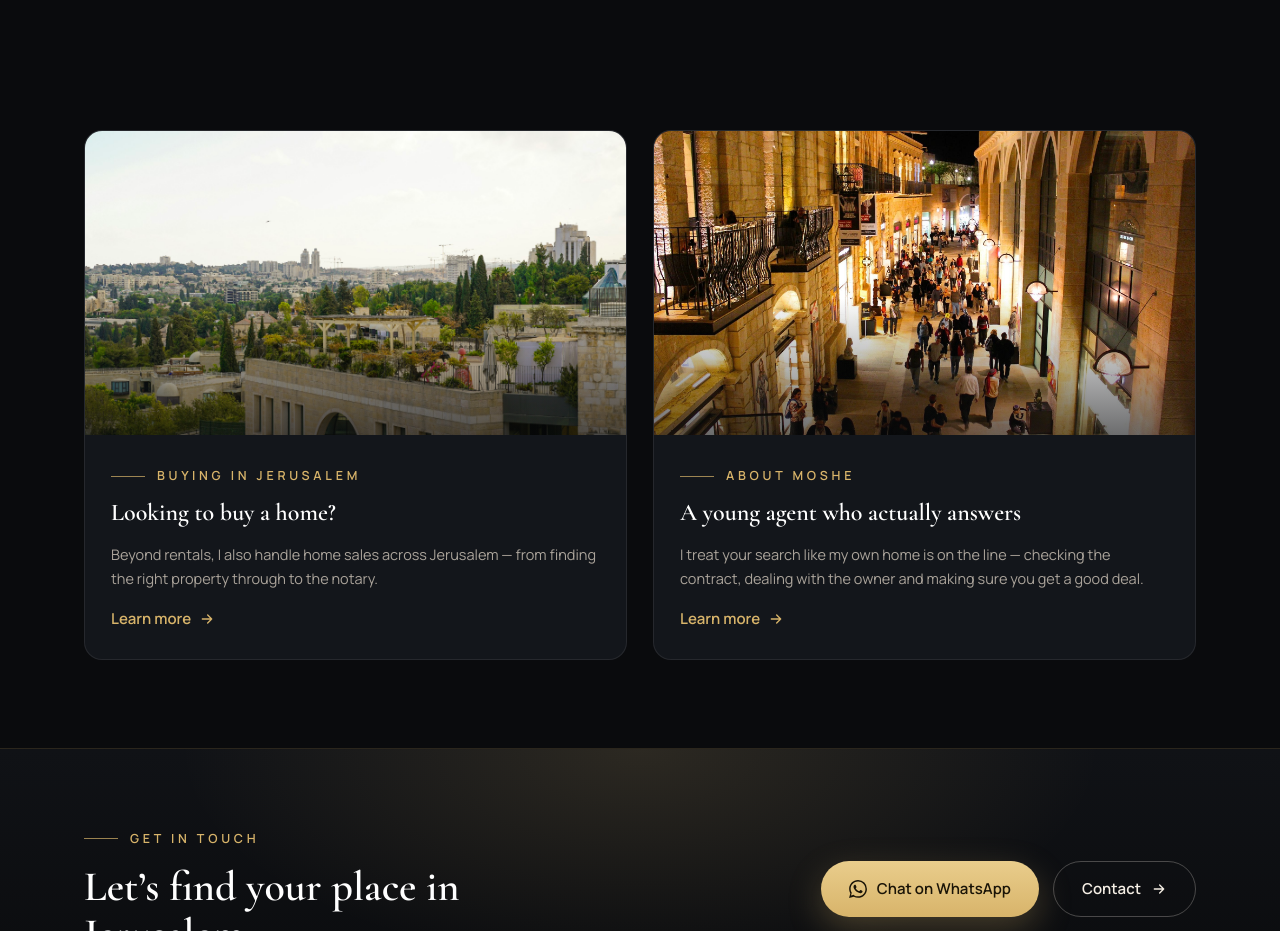
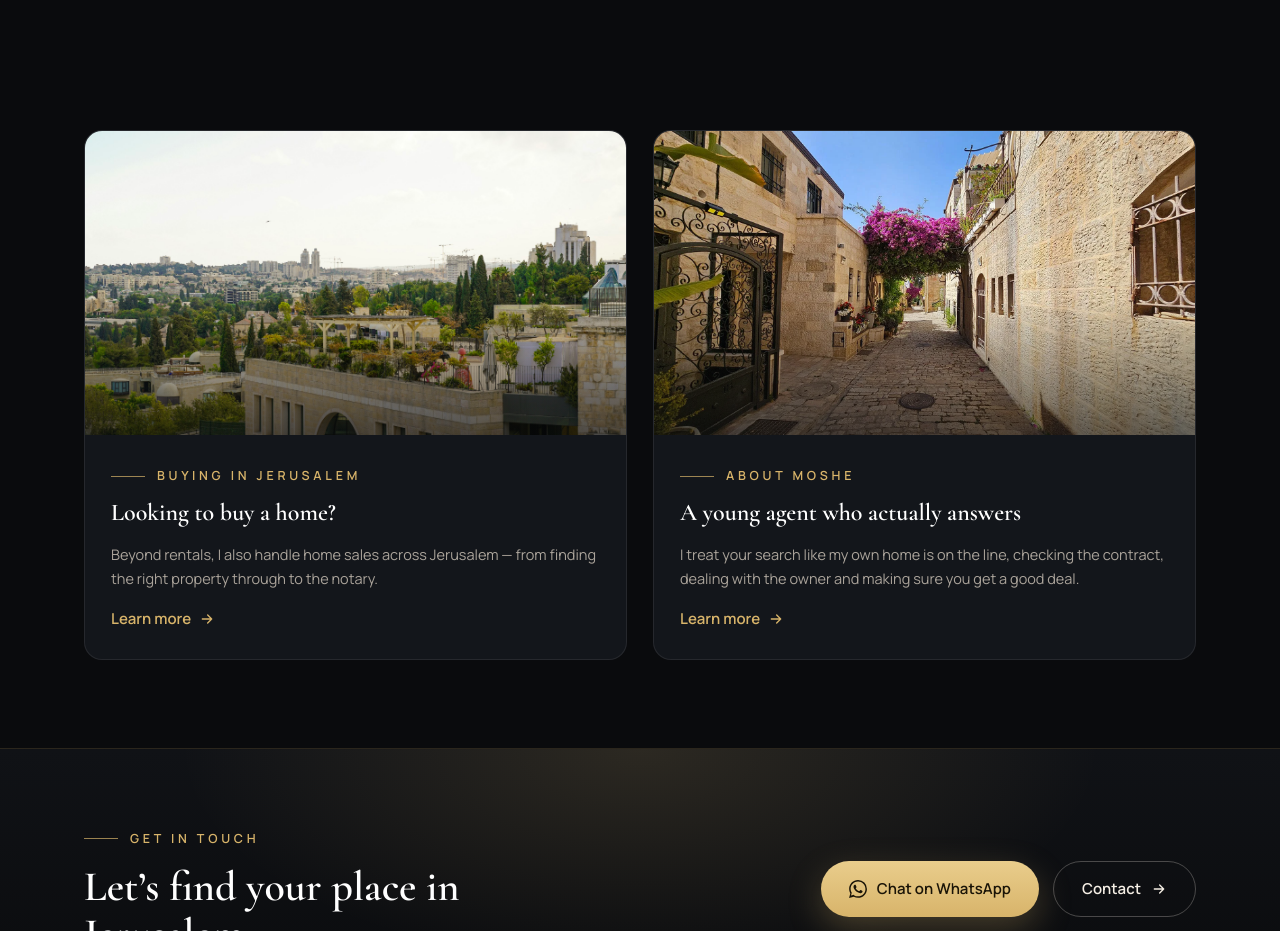
Before and after one commit to ifergantech-lgtm/moshebenzadon, a React (Vite) app: page / in a window 1280 px wide. Shown: the part 2060-2991 px from the top of the page. Built offline with nearby package versions, Linux system fonts and the light colour scheme; no server answers; the database is empty; a web font is replaced by a local one.

Commit message:
About Moshe: new Yemin Moshe lane image on the home card; remove em dashes from the bio + about-card copy (EN/HE/ES)

```diff
--- a/src/components/HomeExplore.jsx
+++ b/src/components/HomeExplore.jsx
@@ -6,7 +6,7 @@ export default function HomeExplore() {
   const { t } = useI18n()
   const cards = [
     { to: '/sales', img: '/images/jerusalem-skyline.jpg', eyebrow: t('sales.eyebrow'), title: t('sales.title'), text: t('home.salesText') },
-    { to: '/about', img: '/images/jerusalem-mamilla.jpg', eyebrow: t('about.eyebrow'), title: t('home.aboutTitle'), text: t('home.aboutText') },
+    { to: '/about', img: '/images/YeminMosheTownhouse-2.webp', eyebrow: t('about.eyebrow'), title: t('home.aboutTitle'), text: t('home.aboutText') },
   ]
   return (
     <section className="section explore">
--- a/src/content.jsx
+++ b/src/content.jsx
@@ -12,9 +12,9 @@ const FALLBACK = {
     priceMin: 6000,
     priceMax: 25000,
     about: {
-      en: `Quick story: I was born in Venezuela and made aliyah as a teenager — and I pretty much fell for Jerusalem on day one.\nI caught the real-estate bug young, and now it's what I do full-time. I'll treat your apartment hunt like I'm finding a home for a friend (by the end, you usually are one) — straight answers, fast replies, and someone who actually knows the city block by block: which buildings get the good light, which streets stay quiet on Shabbat.\nRenting or buying, in English, Hebrew or Spanish — just message me and let's find your place.`,
-      he: `סיפור קצר: נולדתי בוונצואלה ועליתי לארץ כנער — והתאהבתי בירושלים פחות או יותר מהיום הראשון.\nאת החיידק של הנדל"ן תפסתי צעיר, והיום זו העבודה שלי במשרה מלאה. אני מתייחס לחיפוש הדירה שלכם כאילו אני מוצא בית לחבר (ובסוף, בדרך כלל, אתם באמת נהיים חברים) — תשובות ישירות, מענה מהיר, ומישהו שבאמת מכיר את העיר בניין-בניין: איזה בניין מקבל אור טוב ואיזה רחוב נשאר שקט בשבת.\nלהשכרה או לקנייה, באנגלית, עברית או ספרדית — פשוט שלחו לי הודעה ונמצא את המקום שלכם.`,
-      es: `Una historia rápida: nací en Venezuela e hice aliá siendo adolescente — y me enamoré de Jerusalén casi desde el primer día.\nMe picó el gusanillo del inmobiliario muy joven, y hoy me dedico a esto a tiempo completo. Vivo tu búsqueda de piso como si buscara casa para un amigo (y al final, normalmente lo eres) — respuestas claras, contestación rápida y alguien que conoce la ciudad calle por calle: qué edificios tienen mejor luz y qué calles quedan tranquilas en Shabat.\nAlquilar o comprar, en inglés, hebreo o español — escríbeme y encontremos tu lugar.`,
+      en: `Quick story: I was born in Venezuela and made aliyah as a teenager, and I pretty much fell for Jerusalem on day one.\nI caught the real-estate bug young, and now it's what I do full-time. I'll treat your apartment hunt like I'm finding a home for a friend (by the end, you usually are one). Expect straight answers, fast replies, and someone who actually knows the city block by block: which buildings get the good light, which streets stay quiet on Shabbat.\nRenting or buying, in English, Hebrew or Spanish. Just message me and let's find your place.`,
+      he: `סיפור קצר: נולדתי בוונצואלה ועליתי לארץ כנער, והתאהבתי בירושלים פחות או יותר מהיום הראשון.\nאת החיידק של הנדל"ן תפסתי צעיר, והיום זו העבודה שלי במשרה מלאה. אני מתייחס לחיפוש הדירה שלכם כאילו אני מוצא בית לחבר (ובסוף, בדרך כלל, אתם באמת נהיים חברים). תקבלו תשובות ישירות, מענה מהיר, ומישהו שבאמת מכיר את העיר בניין-בניין: איזה בניין מקבל אור טוב ואיזה רחוב נשאר שקט בשבת.\nלהשכרה או לקנייה, באנגלית, עברית או ספרדית. פשוט שלחו לי הודעה ונמצא את המקום שלכם.`,
+      es: `Una historia rápida: nací en Venezuela e hice aliá siendo adolescente, y me enamoré de Jerusalén casi desde el primer día.\nMe picó el gusanillo del inmobiliario muy joven, y hoy me dedico a esto a tiempo completo. Vivo tu búsqueda de piso como si buscara casa para un amigo (y al final, normalmente lo eres). Tendrás respuestas claras, contestación rápida y alguien que conoce la ciudad calle por calle: qué edificios tienen mejor luz y qué calles quedan tranquilas en Shabat.\nAlquilar o comprar, en inglés, hebreo o español. Escríbeme y encontremos tu lugar.`,
     },
   },
   listings: [],
--- a/src/i18n.jsx
+++ b/src/i18n.jsx
@@ -118,7 +118,7 @@ const dict = {
       servicesAll: 'See the full process',
       salesText: 'Beyond rentals, I also handle home sales across Jerusalem — from finding the right property through to the notary.',
       aboutTitle: 'A young agent who actually answers',
-      aboutText: 'I treat your search like my own home is on the line — checking the contract, dealing with the owner and making sure you get a good deal.',
+      aboutText: 'I treat your search like my own home is on the line, checking the contract, dealing with the owner and making sure you get a good deal.',
     },
     common: { learnMore: 'Learn more' },
   },
@@ -231,7 +231,7 @@ const dict = {
       servicesAll: 'לתהליך המלא',
       salesText: 'מעבר להשכרות, אני מטפל גם במכירת בתים בכל ירושלים — ממציאת הנכס ועד עורך הדין.',
       aboutTitle: 'סוכן צעיר שבאמת עונה',
-      aboutText: 'אני מתייחס לחיפוש שלכם כאילו הבית שלי על הכף — בודק את החוזה, מתנהל מול בעל הבית ומוודא שתקבלו עסקה טובה.',
+      aboutText: 'אני מתייחס לחיפוש שלכם כאילו הבית שלי על הכף, בודק את החוזה, מתנהל מול בעל הבית ומוודא שתקבלו עסקה טובה.',
     },
     common: { learnMore: 'לפרטים' },
   },
@@ -344,7 +344,7 @@ const dict = {
       servicesAll: 'Ver todo el proceso',
       salesText: 'Además de alquileres, gestiono la venta de viviendas en toda Jerusalén — desde encontrar la propiedad hasta el notario.',
       aboutTitle: 'Un agente joven que de verdad responde',
-      aboutText: 'Trato tu búsqueda como si fuera mi propia casa — reviso el contrato, trato con el propietario y me aseguro de que consigas un buen trato.',
+      aboutText: 'Trato tu búsqueda como si fuera mi propia casa, reviso el contrato, trato con el propietario y me aseguro de que consigas un buen trato.',
     },
     common: { learnMore: 'Saber más' },
   },
```
Also changed, not shown: public/images/YeminMosheTownhouse-2.webp (added).
